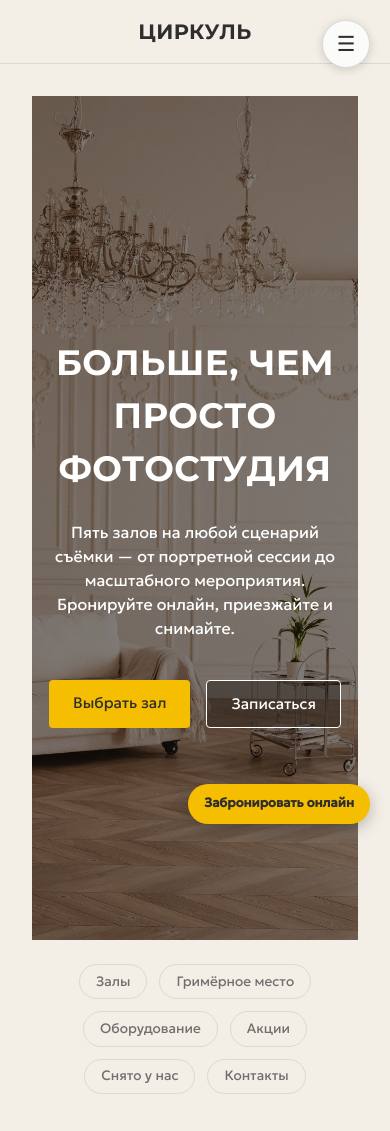
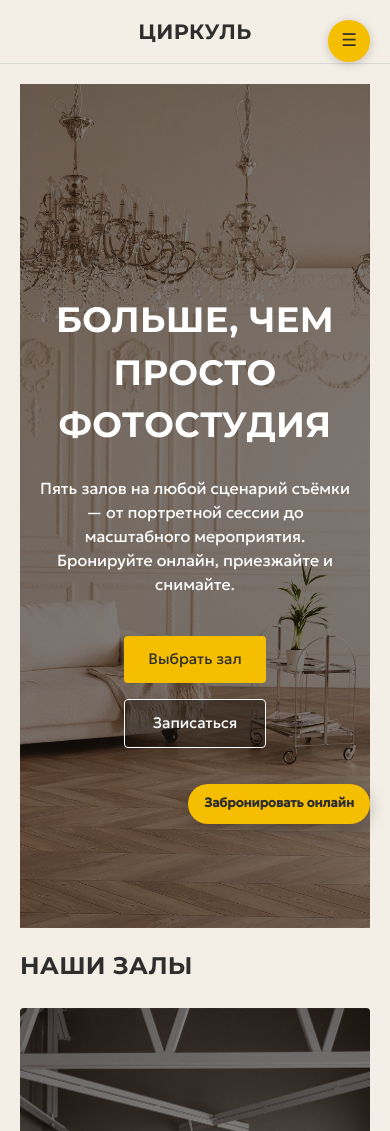
Before and after one commit to kekozzzzz/cirkul-studio-site, an Eleventy site: page src/index.njk in a window 390 px wide. Shown: the top 1131 px of the page. Built offline with nearby package versions, Linux system fonts and the light colour scheme; Eleventy itself is replaced by a stand-in of ours; files that its build step writes are made by us from their sources.

Commit message:
Быстрые ссылки — в шторку меню, жёлтая кнопка меню, мобильная адаптация
Убрал ряд плашек-якорей с Главной, перенёс их в правое меню (с /#
для корректных переходов с любой страницы). Кнопка меню — жёлтая,
в цвет акцента. Добавил мобильные правки: хиро, слайдер залов,
стрелки, кнопка меню, отступы контента.

```diff
--- a/src/_includes/base.njk
+++ b/src/_includes/base.njk
@@ -23,6 +23,13 @@
     <a href="/services/">Услуги</a>
     <a href="/rent/">Аренда</a>
     <a href="/booking/">Записаться</a>
+    <hr class="nav-drawer-divider">
+    <a href="/#halls">Залы</a>
+    <a href="/#makeup">Гримёрное место</a>
+    <a href="/#equipment-teaser">Оборудование</a>
+    <a href="/#promos">Акции</a>
+    <a href="/#community">Снято у нас</a>
+    <a href="/#contacts">Контакты</a>
     <div class="socials">
       <a href="https://vk.me/studio_circle" aria-label="VK">VK</a>
       <a href="https://t.me/circle_surgut" aria-label="Telegram">TG</a>
--- a/src/css/style.css
+++ b/src/css/style.css
@@ -121,13 +121,13 @@ h1, h2, h3 {
   display: flex;
   align-items: center;
   justify-content: center;
-  background: var(--color-bg-raised);
-  border: 1px solid var(--color-border);
-  box-shadow: 0 2px 10px rgba(0, 0, 0, 0.15);
+  background: var(--color-accent);
+  border: none;
+  box-shadow: 0 2px 10px rgba(0, 0, 0, 0.2);
   font-size: 1.3rem;
   line-height: 1;
   cursor: pointer;
-  color: inherit;
+  color: var(--color-accent-text);
   padding: 0;
 }
 
@@ -177,6 +177,12 @@ h1, h2, h3 {
   color: var(--color-accent);
 }
 
+.nav-drawer-divider {
+  border: none;
+  border-top: 1px solid rgba(255, 255, 255, 0.15);
+  margin: 0;
+}
+
 .nav-drawer .socials {
   margin-top: auto;
   gap: 1rem;
@@ -200,7 +206,7 @@ h1, h2, h3 {
   }
 }
 
-.nav a, .socials a {
+.socials a {
   text-decoration: none;
   font-size: 0.9rem;
 }
@@ -497,8 +503,20 @@ main {
 }
 
 @media (max-width: 640px) {
-  .site-header { justify-content: center; text-align: center; }
-  .nav { justify-content: center; }
+  main { padding: 1.25rem; }
+
+  .hero { padding: 3rem 1rem; }
+  .hero-actions { flex-direction: column; align-items: stretch; }
+  .hero-actions .btn { text-align: center; }
+
+  .hall-slide { padding: 1.5rem; min-height: 55vh; }
+  .hall-slide-content { max-width: 100%; }
+
+  .slider-arrow { width: 2.25rem; height: 2.25rem; font-size: 1.2rem; }
+  .slider-arrow.prev { left: 0.5rem; }
+  .slider-arrow.next { right: 0.5rem; }
+
+  .menu-toggle { width: 2.6rem; height: 2.6rem; font-size: 1.1rem; }
 }
 
 /* Бегущая строка-анонс */
@@ -543,23 +561,6 @@ main {
   flex-direction: column;
   align-items: center;
   justify-content: center;
-}
-
-.page-jump {
-  display: flex;
-  flex-wrap: wrap;
-  justify-content: center;
-  gap: 0.75rem;
-  margin: 1.5rem 0 2.5rem;
-}
-
-.page-jump a {
-  border: 1px solid var(--color-border);
-  border-radius: 999px;
-  padding: 0.4rem 1rem;
-  font-size: 0.85rem;
-  text-decoration: none;
-  color: var(--color-muted);
 }
 
 /* Карусели с перетаскиванием */
--- a/src/index.njk
+++ b/src/index.njk
@@ -13,14 +13,6 @@ description: "Фотостудия «Циркуль» в Сургуте — ар
   </div>
 </section>
 
-<nav class="page-jump" aria-label="Быстрая навигация по разделам">
-  <a href="#halls">Залы</a>
-  <a href="#makeup">Гримёрное место</a>
-  <a href="#equipment-teaser">Оборудование</a>
-  <a href="#promos">Акции</a>
-  <a href="#community">Снято у нас</a>
-  <a href="#contacts">Контакты</a>
-</nav>
 
 <section class="halls-preview" id="halls">
   <h2>Наши залы</h2>
```
